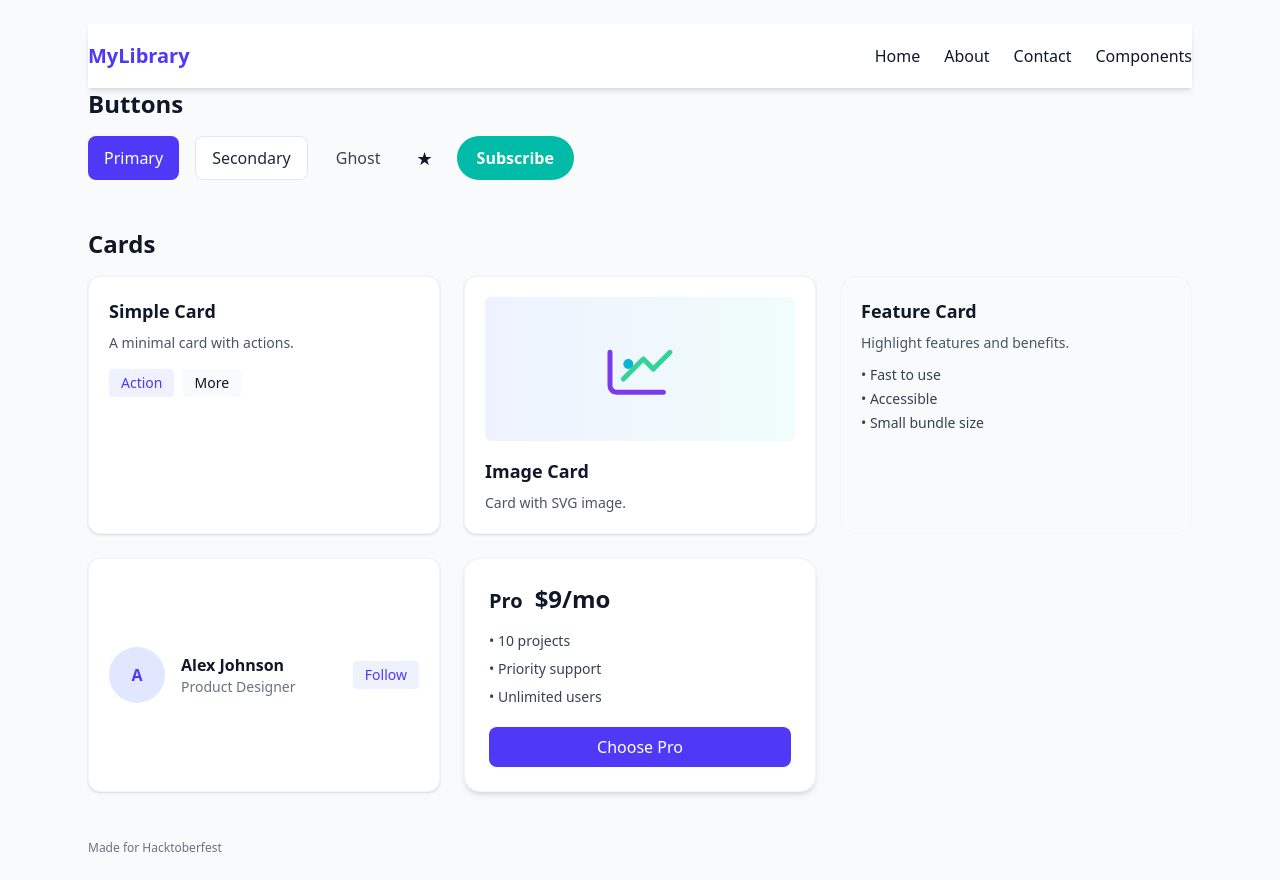
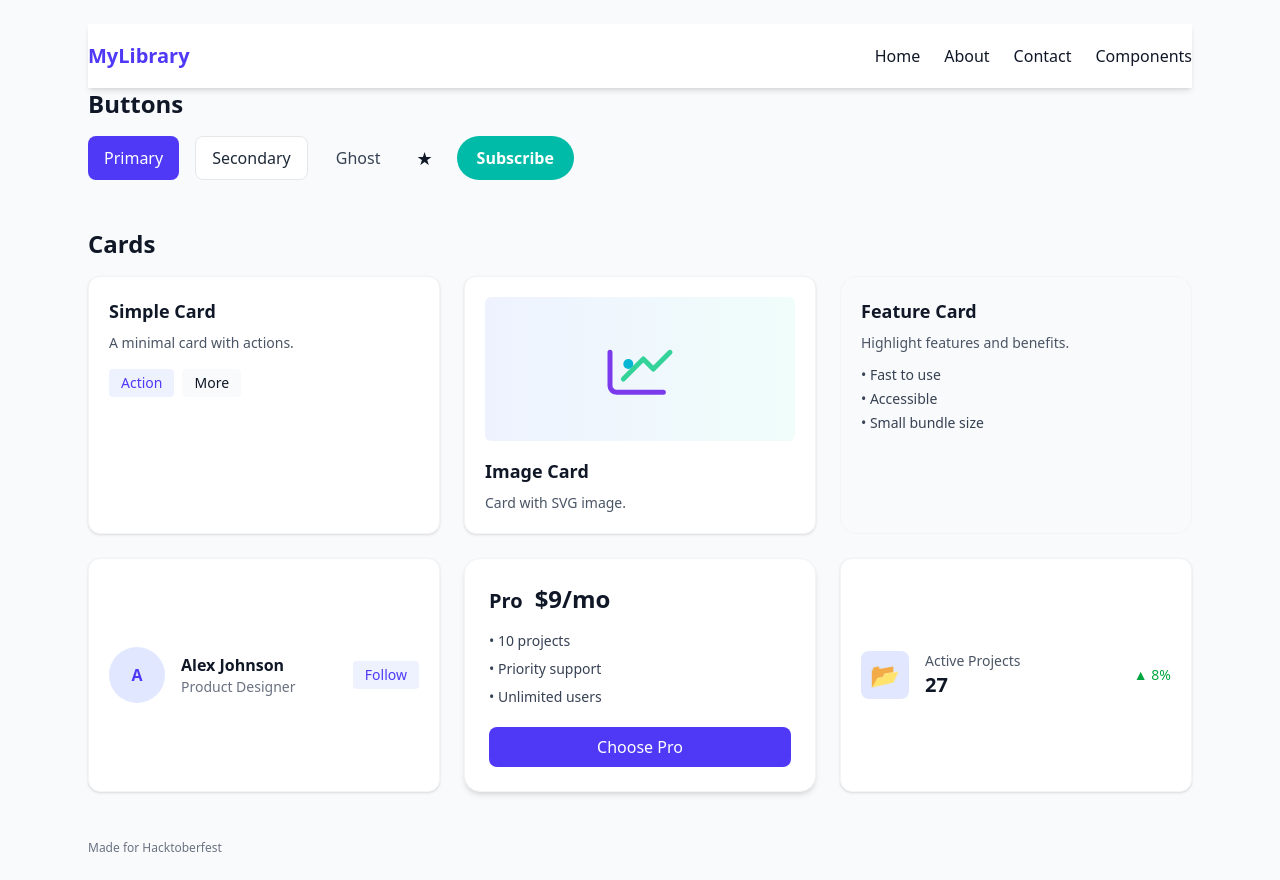
Before and after one commit to xMrAfonso/component-library, a Next.js app: page / in a window 1280 px wide. Built offline with nearby package versions, Linux system fonts and the light colour scheme.

Commit message:
dataCard

```diff
--- a/src/app/page.js
+++ b/src/app/page.js
@@ -10,6 +10,7 @@ import ImageCard from '../components/cards/ImageCard'
 import FeatureCard from '../components/cards/FeatureCard'
 import ProfileCard from '../components/cards/ProfileCard'
 import PricingCard from '../components/cards/PricingCard'
+import DataCard from '@/components/cards/DataCard'
 
 export default function Page() {
   return (
@@ -33,6 +34,7 @@ export default function Page() {
           <FeatureCard title="Feature Card" description="Highlight features and benefits." />
           <ProfileCard name="Alex Johnson" role="Product Designer" />
           <PricingCard plan="Pro" price="$9/mo" features={["10 projects","Priority support","Unlimited users"]} />
+           <DataCard title="Active Projects" value="27" icon="📂" trend={8} />
         </div>
       </section>
     </div>
--- /dev/null
+++ b/src/components/cards/DataCard.jsx
@@ -0,0 +1,28 @@
+// components/cards/DataCard.jsx
+export default function DataCard({ title, value, icon, trend }) {
+  return (
+    <div className="p-5 rounded-xl bg-white shadow-sm border border-gray-100 flex items-center gap-4">
+      {/* Icon */}
+      <div className="h-12 w-12 rounded-lg flex items-center justify-center bg-indigo-100 text-indigo-600 text-2xl">
+        {icon || "📊"}
+      </div>
+
+      {/* Text Content */}
+      <div className="flex-1">
+        <h3 className="text-sm font-medium text-gray-600">{title}</h3>
+        <p className="text-xl font-semibold text-gray-900">{value}</p>
+      </div>
+
+      {/* Trend */}
+      {trend && (
+        <div
+          className={`text-sm font-medium ${
+            trend > 0 ? "text-green-600" : "text-red-600"
+          }`}
+        >
+          {trend > 0 ? `▲ ${trend}%` : `▼ ${Math.abs(trend)}%`}
+        </div>
+      )}
+    </div>
+  );
+}
```
